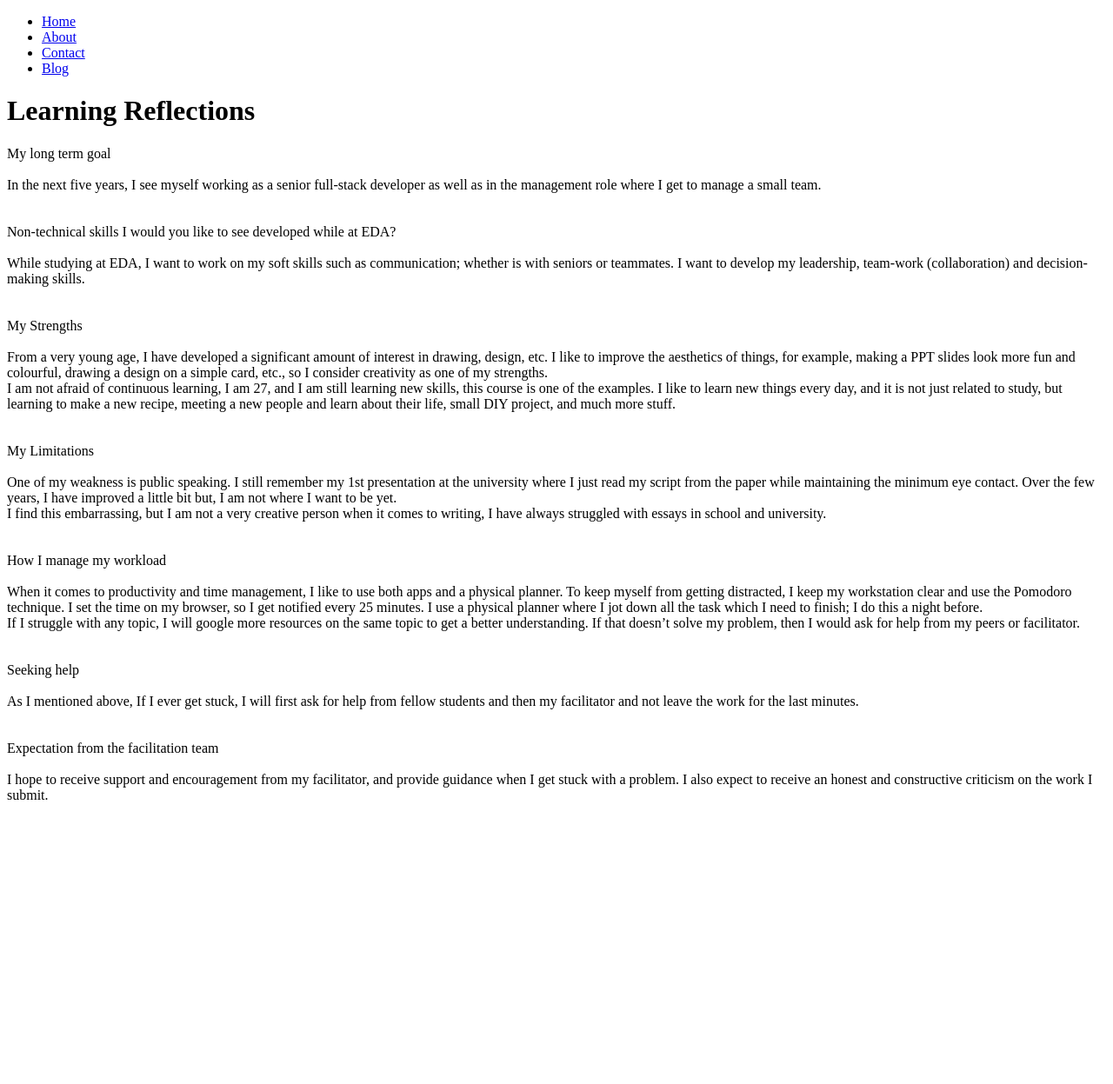
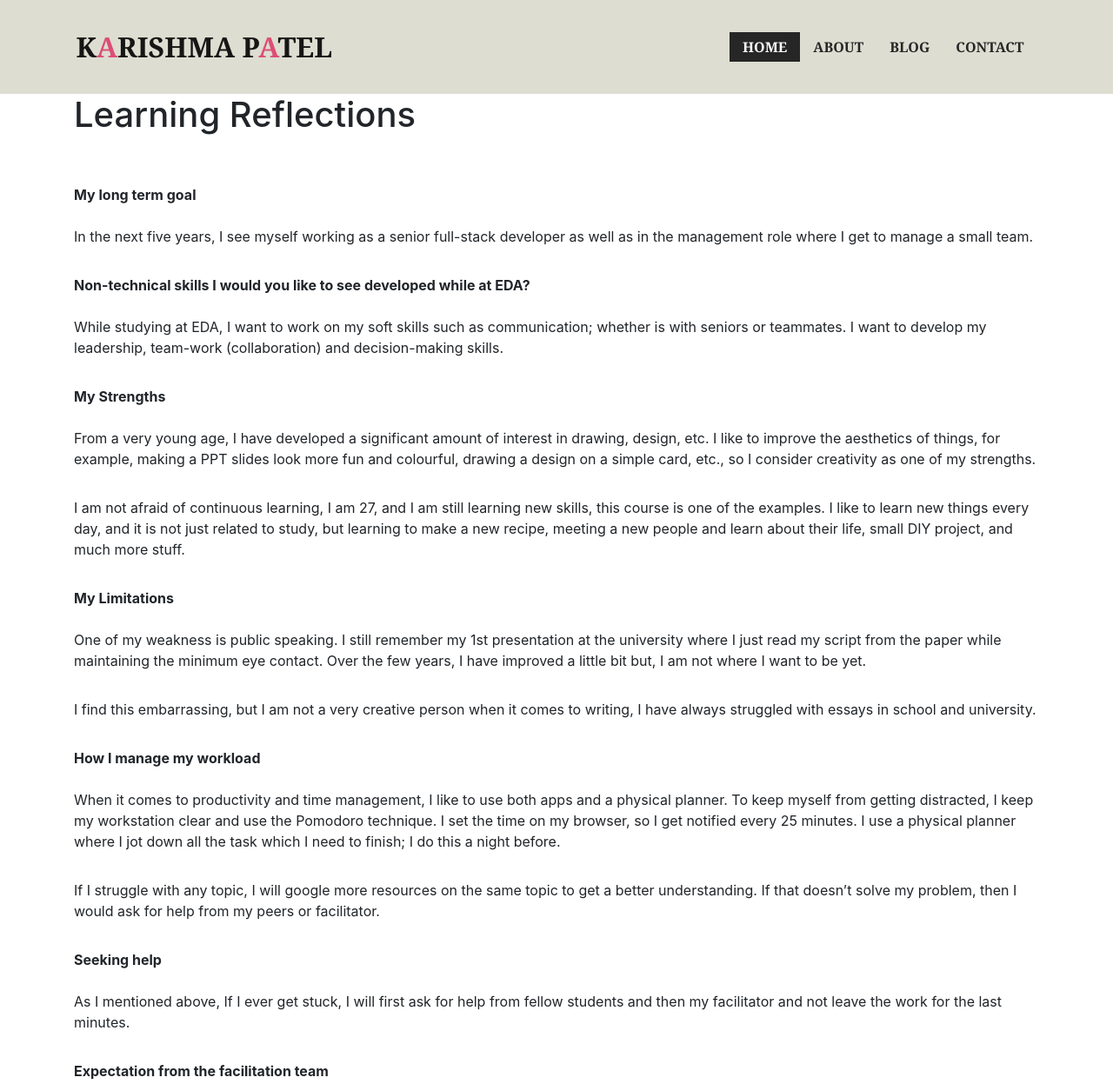
Before and after one commit to karishmapatel27/karishmapatel-myfirstwebsite, a plain HTML site: page blogs/sprint2-cultural.html in a window 1280 px wide. Shown: the top 1247 px of the page at 87% size. Before the commit the page ends 940 px from the top, so only its background shows below. Drawn offline with nearby package versions, Linux system fonts and the light colour scheme.

Commit message:
add page design and content-initial push

```diff
--- a/blogs/sprint2-cultural.html
+++ b/blogs/sprint2-cultural.html
@@ -3,81 +3,189 @@
   <head>
     <meta charset="UTF-8" />
     <meta name="viewport" content="width=device-width, initial-scale=1.0" />
-    <meta http-equiv="X-UA-Compatible" content="ie=edge" />
-    <title>HTML Template</title>
-    <link href="../styles/main.css" rel="stylesheet" type="text/css" />
+    <link
+      rel="stylesheet"
+      href="https://stackpath.bootstrapcdn.com/bootstrap/4.5.0/css/bootstrap.min.css"
+      integrity="sha384-9aIt2nRpC12Uk9gS9baDl411NQApFmC26EwAOH8WgZl5MYYxFfc+NcPb1dKGj7Sk"
+      crossorigin="anonymous"
+    />
+    <link rel="stylesheet" href="../style.css" />
+    <link rel="stylesheet" href="../styles/main.css" />
+    <title>sprint2-technical blog</title>
   </head>
 
   <body>
-    <ul>
-      <li><a class="active" href="../index.html">Home</a></li>
-      <li><a href="../about.html">About</a></li>
-      <li><a href="../contact.html">Contact</a></li>
-      <li><a href="../blog.html">Blog</a></li>
+    <div class="container-fluid">
+      <div class="row">
+        <div class="col">
+          <header id="header" style="position: relative;">
+            <nav class="navbar navbar-expand-lg navbar-light" id="nav1">
+              <a class="navbar-brand" href="../index.html"
+                >K<span>a</span>rishma P<span>a</span>tel</a
+              >
+              <button
+                class="navbar-toggler"
+                type="button"
+                data-toggle="collapse"
+                data-target="#navbarSupportedContent"
+                aria-controls="navbarSupportedContent"
+                aria-expanded="false"
+                aria-label="Toggle navigation"
+              >
+                <span class="navbar-toggler-icon"></span>
+              </button>
+
+              <div class="collapse navbar-collapse" id="navbarSupportedContent">
+                <ul class="navbar-nav ml-lg-auto">
+                  <li class="nav-item active">
+                    <a class="nav-link" href="../index.html"
+                      >Home <span class="sr-only">(current)</span></a
+                    >
+                  </li>
+                  <li class="nav-item">
+                    <a class="nav-link" href="../about.html">About</a>
+                  </li>
+                  <li class="nav-item">
+                    <a class="nav-link" href="../blog.html">Blog</a>
+                  </li>
+                  <li class="nav-item">
+                    <a class="nav-link" href="../contact.html">Contact</a>
+                  </li>
                 </ul>
+              </div>
+            </nav>
+          </header>
+        </div>
+      </div>
+      <div class="container">
+        <div class="row" id="s1tcontainer">
+          <div class="col-sm">
             <h1>Learning Reflections</h1>
-    <p>
-      My long term goal
+            <br /><br />
+            <dl>
+              <dt>My long term goal</dt>
               <br />
+              <dd>
+                In the next five years, I see myself working as a senior
+                full-stack developer as well as in the management role where I
+                get to manage a small team.
+              </dd>
               <br />
-      In the next five years, I see myself working as a senior full-stack
-      developer as well as in the management role where I get to manage a small
-      team.
-      <br /><br /><br />
 
-      Non-technical skills I would you like to see developed while at EDA?
-      <br /><br />
+              <dt>
+                Non-technical skills I would you like to see developed while at
+                EDA?
+              </dt>
+              <br />
+              <dd>
                 While studying at EDA, I want to work on my soft skills such as
-      communication; whether is with seniors or teammates. I want to develop my
-      leadership, team-work (collaboration) and decision-making skills.
+                communication; whether is with seniors or teammates. I want to
+                develop my leadership, team-work (collaboration) and
+                decision-making skills.
+              </dd>
+              <br />
+              <dt>My Strengths</dt>
+
+              <br />
+              <dd>
+                From a very young age, I have developed a significant amount of
+                interest in drawing, design, etc. I like to improve the
+                aesthetics of things, for example, making a PPT slides look more
+                fun and colourful, drawing a design on a simple card, etc., so I
+                consider creativity as one of my strengths.
+              </dd>
+
+              <br />
+              <dd>
+                I am not afraid of continuous learning, I am 27, and I am still
+                learning new skills, this course is one of the examples. I like
+                to learn new things every day, and it is not just related to
+                study, but learning to make a new recipe, meeting a new people
+                and learn about their life, small DIY project, and much more
+                stuff.
+              </dd>
+              <br />
+              <dt>My Limitations</dt>
+
+              <br />
+              <dd>
+                One of my weakness is public speaking. I still remember my 1st
+                presentation at the university where I just read my script from
+                the paper while maintaining the minimum eye contact. Over the
+                few years, I have improved a little bit but, I am not where I
+                want to be yet.
+              </dd>
+              <br />
+              <dd>
+                I find this embarrassing, but I am not a very creative person
+                when it comes to writing, I have always struggled with essays in
+                school and university.
+              </dd>
+              <br />
+
+              <dt>
+                How I manage my workload
+              </dt>
+              <br />
+              <dd>
+                When it comes to productivity and time management, I like to use
+                both apps and a physical planner. To keep myself from getting
+                distracted, I keep my workstation clear and use the Pomodoro
+                technique. I set the time on my browser, so I get notified every
+                25 minutes. I use a physical planner where I jot down all the
+                task which I need to finish; I do this a night before.
+              </dd>
+              <br />
+              <dd>
+                If I struggle with any topic, I will google more resources on
+                the same topic to get a better understanding. If that doesn’t
+                solve my problem, then I would ask for help from my peers or
+                facilitator.
+              </dd>
+
+              <br />
+              <dt>Seeking help</dt>
+
+              <br />
+              <dd>
+                As I mentioned above, If I ever get stuck, I will first ask for
+                help from fellow students and then my facilitator and not leave
+                the work for the last minutes.
+              </dd>
+              <br />
+              <dt>Expectation from the facilitation team</dt>
+              <br />
+              <dd>
+                I hope to receive support and encouragement from my facilitator,
+                and provide guidance when I get stuck with a problem. I also
+                expect to receive an honest and constructive criticism on the
+                work I submit.
+              </dd>
               <br />
               <br />
               <br />
-      My Strengths <br /><br />
-      From a very young age, I have developed a significant amount of interest
-      in drawing, design, etc. I like to improve the aesthetics of things, for
-      example, making a PPT slides look more fun and colourful, drawing a design
-      on a simple card, etc., so I consider creativity as one of my strengths.
-      <br />I am not afraid of continuous learning, I am 27, and I am still
-      learning new skills, this course is one of the examples. I like to learn
-      new things every day, and it is not just related to study, but learning to
-      make a new recipe, meeting a new people and learn about their life, small
-      DIY project, and much more stuff.
+            </dl>
             <br />
-      <br />
-      <br />
-      My Limitations
-      <br />
-      <br />One of my weakness is public speaking. I still remember my 1st
-      presentation at the university where I just read my script from the paper
-      while maintaining the minimum eye contact. Over the few years, I have
-      improved a little bit but, I am not where I want to be yet. <br />I find
-      this embarrassing, but I am not a very creative person when it comes to
-      writing, I have always struggled with essays in school and university.
-      <br />
-      <br />
-      <br />
-      How I manage my workload<br /><br />
-      When it comes to productivity and time management, I like to use both apps
-      and a physical planner. To keep myself from getting distracted, I keep my
-      workstation clear and use the Pomodoro technique. I set the time on my
-      browser, so I get notified every 25 minutes. I use a physical planner
-      where I jot down all the task which I need to finish; I do this a night
-      before. <br />
-      If I struggle with any topic, I will google more resources on the same
-      topic to get a better understanding. If that doesn’t solve my problem,
-      then I would ask for help from my peers or facilitator.
-      <br /><br /><br />
-
-      Seeking help<br /><br />
-      As I mentioned above, If I ever get stuck, I will first ask for help from
-      fellow students and then my facilitator and not leave the work for the
-      last minutes. <br /><br /><br />
-
-      Expectation from the facilitation team<br /><br />
-      I hope to receive support and encouragement from my facilitator, and
-      provide guidance when I get stuck with a problem. I also expect to receive
-      an honest and constructive criticism on the work I submit. <br />
-    </p>
+          </div>
+        </div>
+      </div>
+    </div>
+    <!-- Script -->
+    <!--  -->
+    <script
+      src="https://code.jquery.com/jquery-3.5.1.slim.min.js"
+      integrity="sha384-DfXdz2htPH0lsSSs5nCTpuj/zy4C+OGpamoFVy38MVBnE+IbbVYUew+OrCXaRkfj"
+      crossorigin="anonymous"
+    ></script>
+    <script
+      src="https://cdn.jsdelivr.net/npm/popper.js@1.16.0/dist/umd/popper.min.js"
+      integrity="sha384-Q6E9RHvbIyZFJoft+2mJbHaEWldlvI9IOYy5n3zV9zzTtmI3UksdQRVvoxMfooAo"
+      crossorigin="anonymous"
+    ></script>
+    <script
+      src="https://stackpath.bootstrapcdn.com/bootstrap/4.5.0/js/bootstrap.min.js"
+      integrity="sha384-OgVRvuATP1z7JjHLkuOU7Xw704+h835Lr+6QL9UvYjZE3Ipu6Tp75j7Bh/kR0JKI"
+      crossorigin="anonymous"
+    ></script>
   </body>
 </html>
```
Lines whose indentation alone changed are shown as unchanged.
